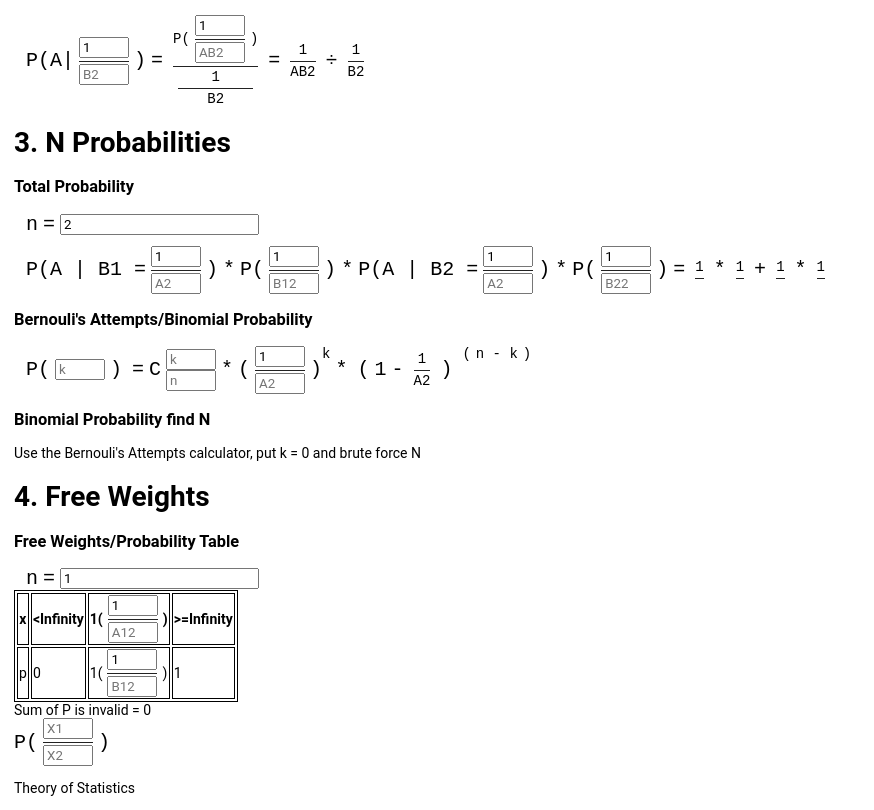
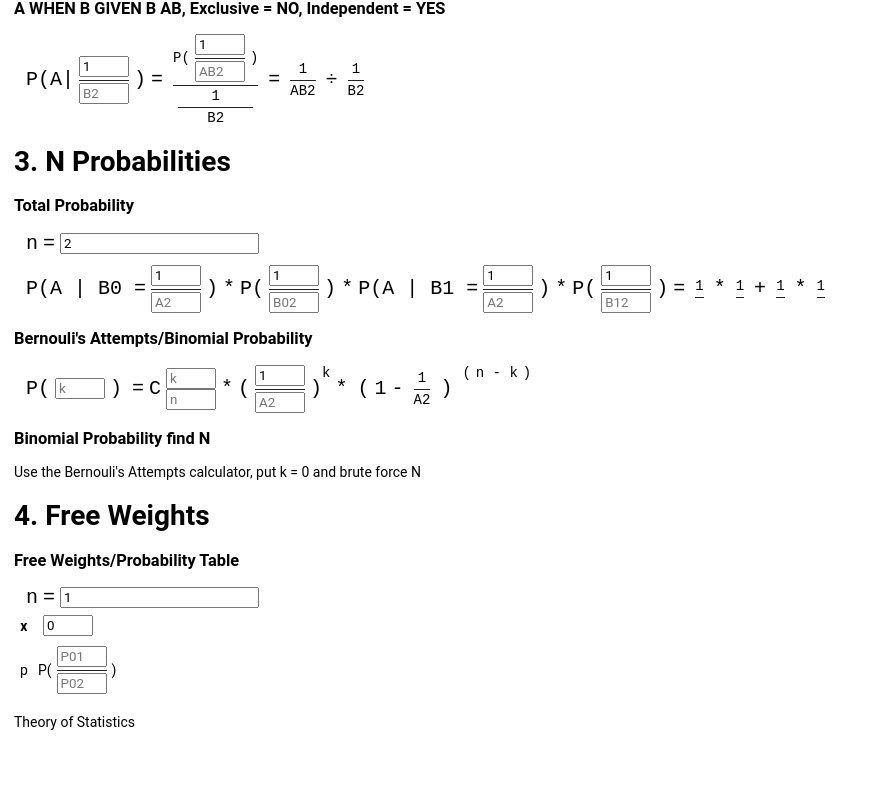
Before and after one commit to richardhristov/math, a Next.js app in the folder math-app/: page / in a window 1280 px wide. Shown: the part 1372-2182 px from the top of the page, without its empty margins (0-874 px from the left). After the commit the page ends 2116 px from the top, so only its background shows below. Built offline with nearby package versions, Linux system fonts and the light colour scheme.

Commit message:
(feat) Add free weights table

```diff
--- a/math-app/components/InputXn.tsx
+++ b/math-app/components/InputXn.tsx
@@ -1,7 +1,7 @@
 import { FC } from "react";
 
 export interface InputXnProps {
-	letter: string;
+	letter?: string;
 	n: number;
 	onChange: (n: number) => void;
 	placeholderN?: string;
--- a/math-app/components/InputXnr.tsx
+++ b/math-app/components/InputXnr.tsx
@@ -1,7 +1,7 @@
 import { FC } from "react";
 
 export interface InputXnrProps {
-	letter: string;
+	letter?: string;
 	n: number;
 	r: number;
 	onChange: (n: number, r: number) => void;
--- a/math-app/pages/index.tsx
+++ b/math-app/pages/index.tsx
@@ -6,6 +6,7 @@ import {
 	fractionMultiply,
 	fractionNot,
 	fractionPower,
+	fractionSimplify,
 	fractionSolveCombination,
 	fractionSubtract,
 } from "../helpers/math";
@@ -502,7 +503,7 @@ const TotalProbability = () => {
 			<span key={i}>
 				<InputSingleProbability
 					letter={i === 0 ? <>&nbsp;P</> : "P"}
-					prefix={`A | B${i + 1} = `}
+					prefix={`A | B${i} = `}
 					A1={A1}
 					A2={A2}
 					onChange={(A1, A2) => setA(A1, A2, i)}
@@ -512,8 +513,8 @@ const TotalProbability = () => {
 					letter="P"
 					A1={B1}
 					A2={B2}
-					placeholderA1={`B${i + 1}1`}
-					placeholderA2={`B${i + 1}2`}
+					placeholderA1={`B${i}1`}
+					placeholderA2={`B${i}2`}
 					onChange={(B1, B2) => setB(B1, B2, i)}
 				/>
 				{i < n - 1 ? <Multiply /> : null}
@@ -650,114 +651,119 @@ const BinomialProbability = () => {
 const FreeWeightsTable = () => {
 	const [n, setN] = useState(1);
 	const [states, setStates] = useState([]);
-	const setA = (A1, A2, idx) => {
+	const setX = (x, idx) => {
 		const _states = [...states];
-		_states[idx][0] = A1;
-		_states[idx][1] = A2;
+		_states[idx][0] = x;
 		setStates(_states);
 	};
-	const setB = (A1, A2, idx) => {
+	const setP = (A1, A2, idx) => {
 		const _states = [...states];
-		_states[idx][2] = A1;
-		_states[idx][3] = A2;
+		_states[idx][1] = A1;
+		_states[idx][2] = A2;
 		setStates(_states);
 	};
 	useEffect(() => {
 		const _As = states.slice(0, n);
-		for (let i = _As.length - 1; i < n - 1; i++) {
-			_As.push([1, null, 1, null]);
+		for (let i = _As.length; i < n; i++) {
+			_As.push([i, null, null]);
 		}
 		setStates(_As);
 	}, [n]);
-	const [solA1, setSolA1] = useState(null);
-	const [solA2, setSolA2] = useState(null);
-	const setSolA = (A1, A2) => {
-		setSolA1(A1);
-		setSolA2(A2);
-	};
 
 	const thComponents = [];
 	const tdComponents = [];
-	const notNulls = [];
-	let pSum = 0;
+	const averages = [];
+	let pSum = [0, 0];
+	let avgSum = [0, 0];
 	for (let i = 0; i < n; i++) {
-		const A1 = (states[i] || [])[0];
-		const A2 = (states[i] || [])[1];
-		const B1 = (states[i] || [])[2];
-		const B2 = (states[i] || [])[3];
-		if (A1 !== null && A2 !== null && B1 !== null && B2 !== null) {
-			notNulls.push(A1, A2, B1, B2);
-			pSum += B1 / B2;
+		const x = (states[i] || [])[0];
+		const P1 = (states[i] || [])[1];
+		const P2 = (states[i] || [])[2];
+		if (P1 !== null && P2 !== null) {
+			pSum = fractionAdd(pSum[0], pSum[1], P1, P2);
+		}
+		if (P1 !== null && P2 !== null && x !== null) {
+			averages.push([x, P1, P2]);
+			const [multHigh, multLow] = fractionMultiply(x, 1, P1, P2);
+			avgSum = fractionAdd(avgSum[0], avgSum[1], multHigh, multLow);
 		}
 		thComponents.push(
-			<InputSingleProbability
-				letter={(i + 1).toString()}
-				A1={A1}
-				A2={A2}
-				placeholderA1={`A${i + 1}1`}
-				placeholderA2={`A${i + 1}2`}
-				onChange={(A1, A2) => setA(A1, A2, i)}
-			/>
+			<InputXn n={x} placeholderN={`x${i}`} onChange={(x) => setX(x, i)} />
 		);
 		tdComponents.push(
 			<InputSingleProbability
-				letter={(i + 1).toString()}
-				A1={B1}
-				A2={B2}
-				placeholderA1={`B${i + 1}1`}
-				placeholderA2={`B${i + 1}2`}
-				onChange={(B1, B2) => setB(B1, B2, i)}
+				A1={P1}
+				A2={P2}
+				placeholderA1={`P${i}1`}
+				placeholderA2={`P${i}2`}
+				onChange={(P1, P2) => setP(P1, P2, i)}
 			/>
 		);
 	}
 
-	const lowestA = states.length > 0 ? states[0][0] / states[0][1] : 0;
-	const highestA =
-		states.length > 0
-			? states[states.length - 1][0] / states[states.length - 1][1]
-			: 0;
 	let solution = null;
-	if (solA1 !== null && solA2 !== null && solA2 !== 0) {
-		if (solA1 / solA2 < lowestA) {
-			solution = (
-				<>
-					<Equals />0
-				</>
-			);
-		} else if (solA1 / solA2 >= highestA) {
-			solution = (
-				<>
-					<Equals />1
-				</>
-			);
-		} else {
-			let sum = [0, 0];
-			for (let i = 0; i < n; i++) {
-				const A1 = (states[i] || [])[0];
-				const A2 = (states[i] || [])[1];
-				const B1 = (states[i] || [])[2];
-				const B2 = (states[i] || [])[3];
-				if (
-					A1 === null ||
-					A2 === null ||
-					B1 === null ||
-					B2 === null ||
-					A2 === 0
-				) {
-					continue;
-				}
-				if (A1 / A2 > solA1 / solA2) {
-					break;
-				}
-				sum = fractionAdd(sum[0], sum[1], B1, B2);
+	if (pSum[0] === pSum[1] && pSum[0] > 0) {
+		const disps = [];
+		let dispSum = [0, 0];
+		const xx = [];
+		const yy = [];
+		let yySum = [0, 0];
+		for (let i = 0; i < n; i++) {
+			const x = (states[i] || [])[0];
+			const P1 = (states[i] || [])[1];
+			const P2 = (states[i] || [])[2];
+			if (P1 !== null && P2 !== null && x !== null) {
+				const [subHigh, subLow] = fractionSubtract(x, 1, avgSum[0], avgSum[1]);
+				const [powHigh, powLow] = fractionPower(subHigh, subLow, 2);
+				const [dispHigh, dispLow] = fractionMultiply(powHigh, powLow, P1, P2);
+				dispSum = fractionAdd(dispHigh, dispLow, dispSum[0], dispSum[1]);
+				disps.push([x, P1, P2]);
+				xx.push(i);
+				yySum = fractionAdd(yySum[0], yySum[1], P1, P2);
+				yy.push([yySum[0], yySum[1]]);
 			}
-			solution = (
-				<>
+		}
+		const avgSumSimplified = fractionSimplify(avgSum[0], avgSum[1]);
+		const dispSumSimplified = fractionSimplify(dispSum[0], dispSum[1]);
+		solution = (
+			<>
+				<h3>Average</h3>
+				<Equation>
+					{averages.map(([x, high, low]) => (
+						<>
+							<Plus />
+							{x}
+							<Multiply />
+							<Division high={high} low={low} />
+						</>
+					))}
 					<Equals />
-					<DivisionSimplifier high={sum[0]} low={sum[1]} />
-				</>
-			);
-		}
+					<DivisionSimplifier high={avgSum[0]} low={avgSum[1]} />
+				</Equation>
+				<h3>Dispersion</h3>
+				<Equation>
+					{disps.map(([x, high, low]) => (
+						<>
+							<Plus />
+							<BracketLeft />
+							{x}
+							<Minus />
+							<Division high={avgSumSimplified[0]} low={avgSumSimplified[1]} />
+							<BracketRight />
+							<Power>2</Power>
+							<Multiply />
+							<Division high={high} low={low} />
+						</>
+					))}
+					<Equals />
+					<DivisionSimplifier high={dispSum[0]} low={dispSum[1]} />
+				</Equation>
+				<h3>
+					Std deviation = sqrt({dispSumSimplified[0]}/{dispSumSimplified[1]})
+				</h3>
+				<Fn xx={xx} yy={yy} />
+			</>
+		);
 	}
 
 	return (
@@ -774,37 +780,49 @@ const FreeWeightsTable = () => {
 				<thead>
 					<tr>
 						<th key={-1}>x</th>
-						<th key={-2}>&lt;{lowestA}</th>
 						{thComponents.map((t, idx) => (
 							<th key={idx}>{t}</th>
 						))}
-						<th key={-3}>&gt;={highestA}</th>
 					</tr>
 				</thead>
 				<tbody>
 					<tr>
 						<td key={-1}>p</td>
-						<td key={-2}>0</td>
 						{tdComponents.map((t, idx) => (
 							<td key={idx}>{t}</td>
 						))}
-						<td key={-3}>1</td>
 					</tr>
 				</tbody>
 			</table>
-			{pSum !== 1 ? `Sum of P is invalid = ${pSum}` : null}
-			<Equation>
-				<InputSingleProbability
-					letter="P"
-					A1={solA1}
-					A2={solA2}
-					placeholderA1="X1"
-					placeholderA2="X2"
-					onChange={setSolA}
-				/>
-				{solution}
-			</Equation>
+			{pSum[0] !== pSum[1]
+				? `Sum of P is invalid = ${pSum[0]}/${pSum[1]}`
+				: null}
+			{solution}
 		</>
+	);
+};
+
+const Fn = ({ xx, yy }) => {
+	const lowestX = xx.length > 0 ? xx[0] : 0;
+	const highestX = xx.length > 0 ? xx[xx.length - 1] : 0;
+	return (
+		<div className="fn">
+			<div className="fn__letter">F(x) =</div>
+			<div className="fn__table">
+				<div className="fn__row" key={-1}>
+					<Division high={yy[0][0]} low={yy[0][1]} /> when x &lt; {lowestX}
+				</div>
+				{xx.slice(1, -1).map((x, idx) => (
+					<div className="fn__row" key={idx}>
+						<Division high={yy[idx + 1][0]} low={yy[idx + 1][1]} />
+						when {xx[idx]} &lt;= x &lt; {x}
+					</div>
+				))}
+				<div className="fn__row" key={-2}>
+					1 when x &gt; {highestX}
+				</div>
+			</div>
+		</div>
 	);
 };
 
@@ -897,12 +915,31 @@ const FreeWeights = () => {
 };
 
 const PageHome = () => {
+	const [black, setBlack] = useState(false);
+	useEffect(() => {
+		if (!localStorage.getItem("black")) {
+			return;
+		}
+		setBlack(true);
+	}, []);
+	const onBlackClick = () => {
+		setBlack(true);
+		localStorage.setItem("black", "true");
+	};
 	return (
 		<>
 			<Head>
 				<title>Math</title>
 			</Head>
-			<div className="content" style={{ marginLeft: "14px" }}>
+			{!black ? (
+				<button type="button" onClick={onBlackClick}>
+					Black
+				</button>
+			) : null}
+			<div
+				className={`content ${black ? "black" : null}`}
+				style={{ paddingLeft: "14px" }}
+			>
 				<Permutations />
 				<Combinations />
 				<Probabilities />
--- /dev/null
+++ b/math-app/styles/components/_black.scss
@@ -0,0 +1,4 @@
+.black {
+	background-color: black;
+	color: white;
+}
--- /dev/null
+++ b/math-app/styles/components/_fn.scss
@@ -0,0 +1,24 @@
+.fn {
+	display: flex;
+	align-items: center;
+
+	&__table {
+		border-left: 1px solid black;
+		padding-left: 10px;
+		margin-left: 10px;
+	}
+
+	&__row {
+		display: flex;
+		align-items: center;
+
+		& + & {
+			margin-top: 15px;
+		}
+
+		.division {
+			margin-left: 0;
+			margin-right: 15px;
+		}
+	}
+}
--- a/math-app/styles/components/_table.scss
+++ b/math-app/styles/components/_table.scss
@@ -1,7 +1,6 @@
 .table {
-	&,
 	th,
 	td {
-		border: 1px solid black;
+		padding: 4px;
 	}
 }
--- a/math-app/styles/site.scss
+++ b/math-app/styles/site.scss
@@ -14,6 +14,8 @@
 @import "components/probability";
 @import "components/power";
 @import "components/table";
+@import "components/fn";
+@import "components/black";
 
 body {
 	background-color: $c-bg;
```
